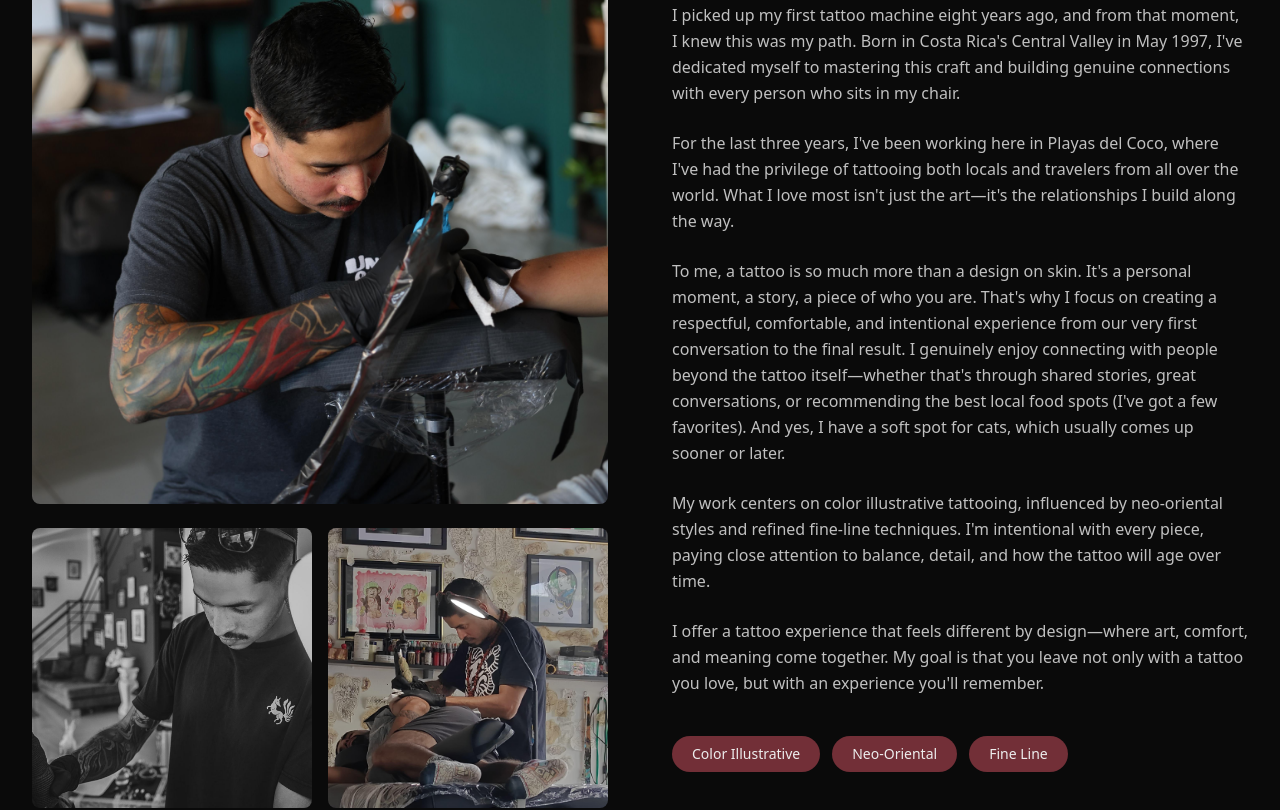
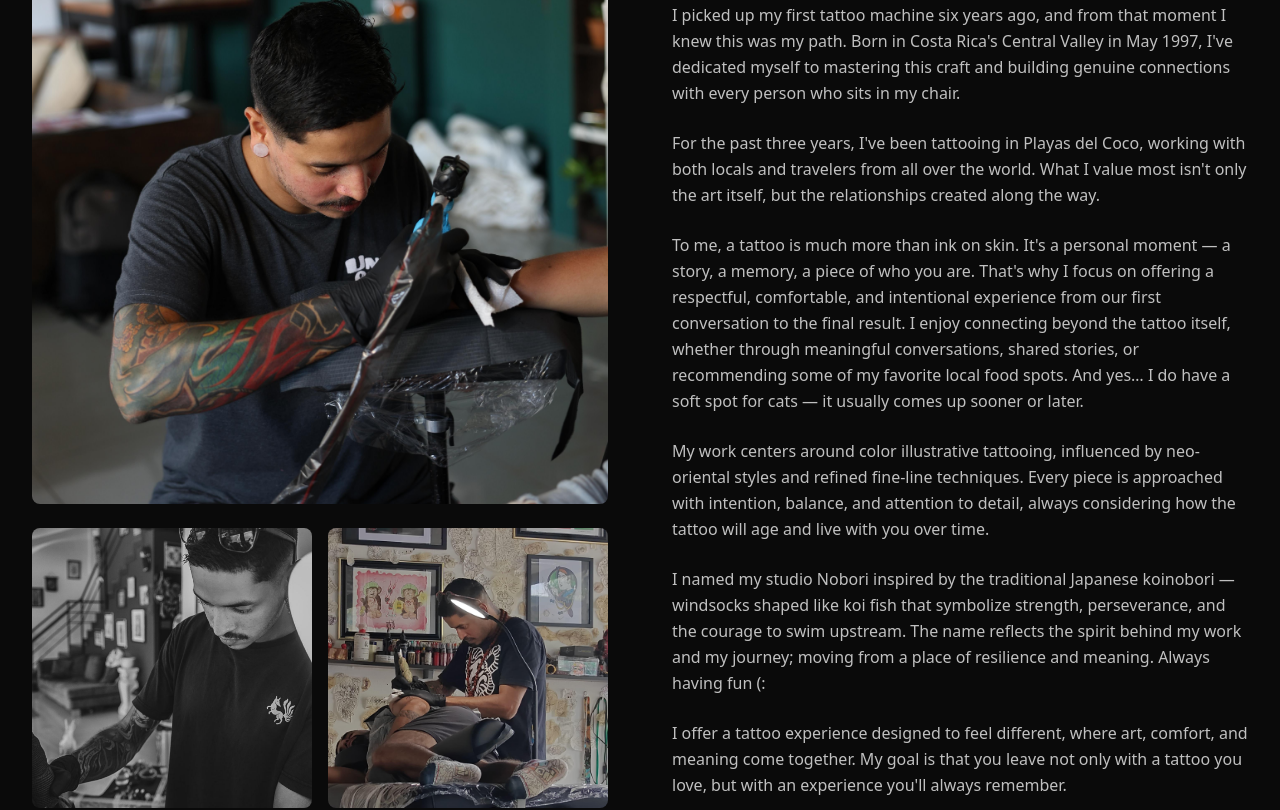
Before and after one commit to zleypner/nbtattoo, a Next.js app: page /artists in a window 1280 px wide. Shown: the part 440-1250 px from the top of the page. Built offline with nearby package versions, Linux system fonts and the light colour scheme.

Commit message:
Update: Profile

```diff
--- a/src/app/artists/page.tsx
+++ b/src/app/artists/page.tsx
@@ -74,41 +74,48 @@ export default function ArtistsPage() {
 
               <div className="space-y-6 text-foreground/80 leading-relaxed">
                 <p>
-                  I picked up my first tattoo machine eight years ago, and from
-                  that moment, I knew this was my path. Born in Costa
+                  I picked up my first tattoo machine six years ago, and from
+                  that moment I knew this was my path. Born in Costa
                   Rica&apos;s Central Valley in May 1997, I&apos;ve dedicated
                   myself to mastering this craft and building genuine
                   connections with every person who sits in my chair.
                 </p>
                 <p>
-                  For the last three years, I&apos;ve been working here in
-                  Playas del Coco, where I&apos;ve had the privilege of
-                  tattooing both locals and travelers from all over the world.
-                  What I love most isn&apos;t just the art—it&apos;s the
-                  relationships I build along the way.
+                  For the past three years, I&apos;ve been tattooing in Playas
+                  del Coco, working with both locals and travelers from all over
+                  the world. What I value most isn&apos;t only the art itself,
+                  but the relationships created along the way.
                 </p>
                 <p>
-                  To me, a tattoo is so much more than a design on skin.
-                  It&apos;s a personal moment, a story, a piece of who you are.
-                  That&apos;s why I focus on creating a respectful, comfortable,
-                  and intentional experience from our very first conversation to
-                  the final result. I genuinely enjoy connecting with people
-                  beyond the tattoo itself—whether that&apos;s through shared
-                  stories, great conversations, or recommending the best local
-                  food spots (I&apos;ve got a few favorites). And yes, I have a
-                  soft spot for cats, which usually comes up sooner or later.
+                  To me, a tattoo is much more than ink on skin. It&apos;s a
+                  personal moment — a story, a memory, a piece of who you are.
+                  That&apos;s why I focus on offering a respectful, comfortable,
+                  and intentional experience from our first conversation to the
+                  final result. I enjoy connecting beyond the tattoo itself,
+                  whether through meaningful conversations, shared stories, or
+                  recommending some of my favorite local food spots. And yes…
+                  I do have a soft spot for cats — it usually comes up sooner or
+                  later.
                 </p>
                 <p>
-                  My work centers on color illustrative tattooing, influenced by
-                  neo-oriental styles and refined fine-line techniques. I&apos;m
-                  intentional with every piece, paying close attention to
-                  balance, detail, and how the tattoo will age over time.
+                  My work centers around color illustrative tattooing, influenced
+                  by neo-oriental styles and refined fine-line techniques. Every
+                  piece is approached with intention, balance, and attention to
+                  detail, always considering how the tattoo will age and live
+                  with you over time.
                 </p>
                 <p>
-                  I offer a tattoo experience that feels different by
-                  design—where art, comfort, and meaning come together. My goal
-                  is that you leave not only with a tattoo you love, but with an
-                  experience you&apos;ll remember.
+                  I named my studio Nobori inspired by the traditional Japanese
+                  koinobori — windsocks shaped like koi fish that symbolize
+                  strength, perseverance, and the courage to swim upstream. The
+                  name reflects the spirit behind my work and my journey; moving
+                  from a place of resilience and meaning. Always having fun (:
+                </p>
+                <p>
+                  I offer a tattoo experience designed to feel different, where
+                  art, comfort, and meaning come together. My goal is that you
+                  leave not only with a tattoo you love, but with an experience
+                  you&apos;ll always remember.
                 </p>
               </div>
 
```
